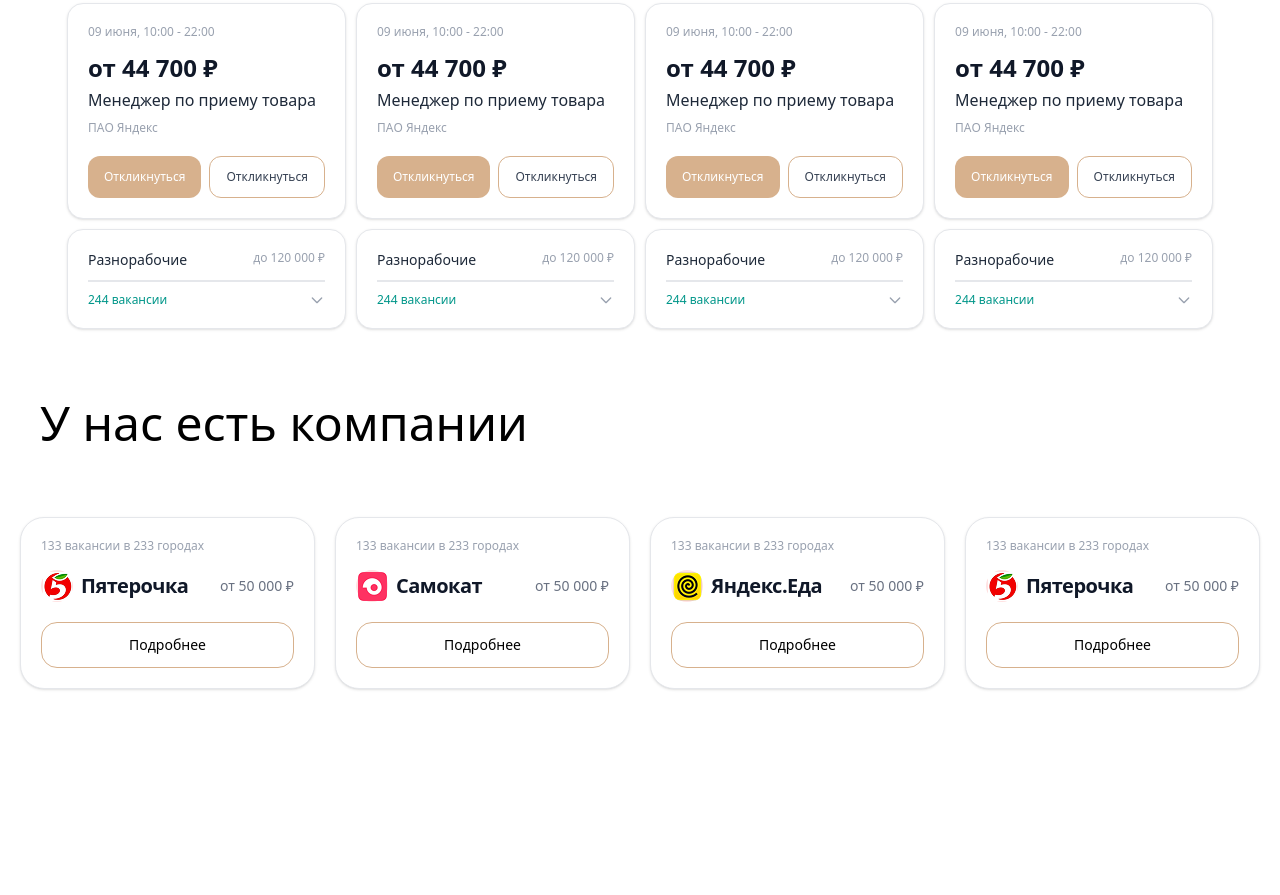
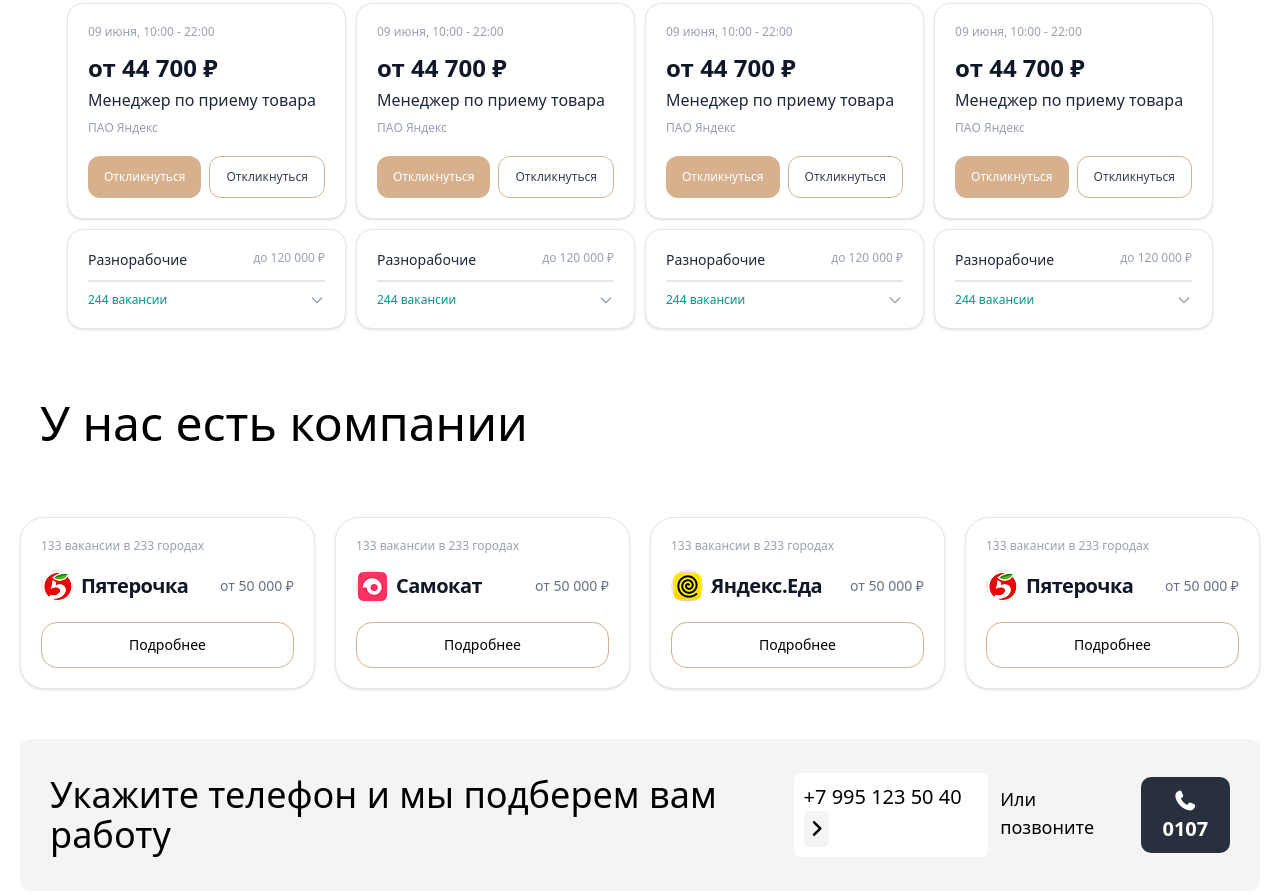
Before and after one commit to RahimaMoon/HAN-work, a website: page index.html in a window 1280 px wide. Shown: the part 1211-2106 px from the top of the page. Before the commit the page ends 1920 px from the top, so only its background shows below. Drawn offline with Linux system fonts and the light colour scheme.

Commit message:
section4

```diff
--- a/index.html
+++ b/index.html
@@ -343,6 +343,17 @@
   </div>
 
   </section>
+<section class="mt-[50px] lg:bg-[#F4F4F5] lg:p-[30px] rounded-[10px] flex flex-col gap-y-5 lg:flex-row items-center justify-between">
+    <h1 class="text-4xl">Укажите телефон и мы подберем вам работу</h1>
+    <div class="bg-white p-[10px] rounded-[10px] border-4 border-[#F4F4F5]">
+        <p class="text-xl">+7 995 123 50 40 <i class="bg-[#F4F4F5] p-[8px] rounded-[5px] fa-solid fa-angle-right"></i></p>
+    </div>
+<div class="flex gap-x-[10px]">
+    <p class="text-lg bg-[#F4F4F5] p-[8px] rounded-[8px]">Или позвоните</p>
 
+        <p class="text-white text-xl font-bold p-[10px] rounded-[10px] bg-[#28303D] text-center"><i class="fa-solid fa-phone"></i> 0107</p>
+
+</div>
+</section>
 </body>
 </html>
```
Also changed, not shown: src/output.css.
